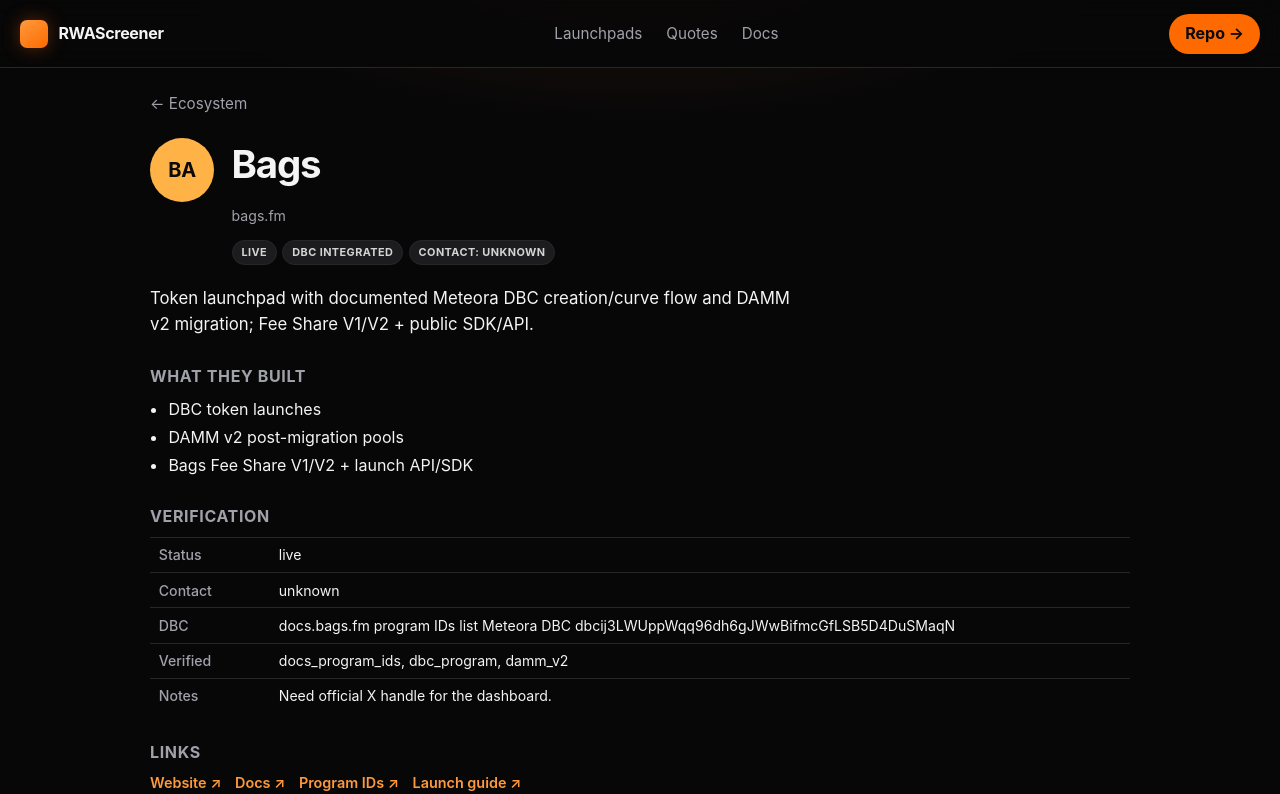
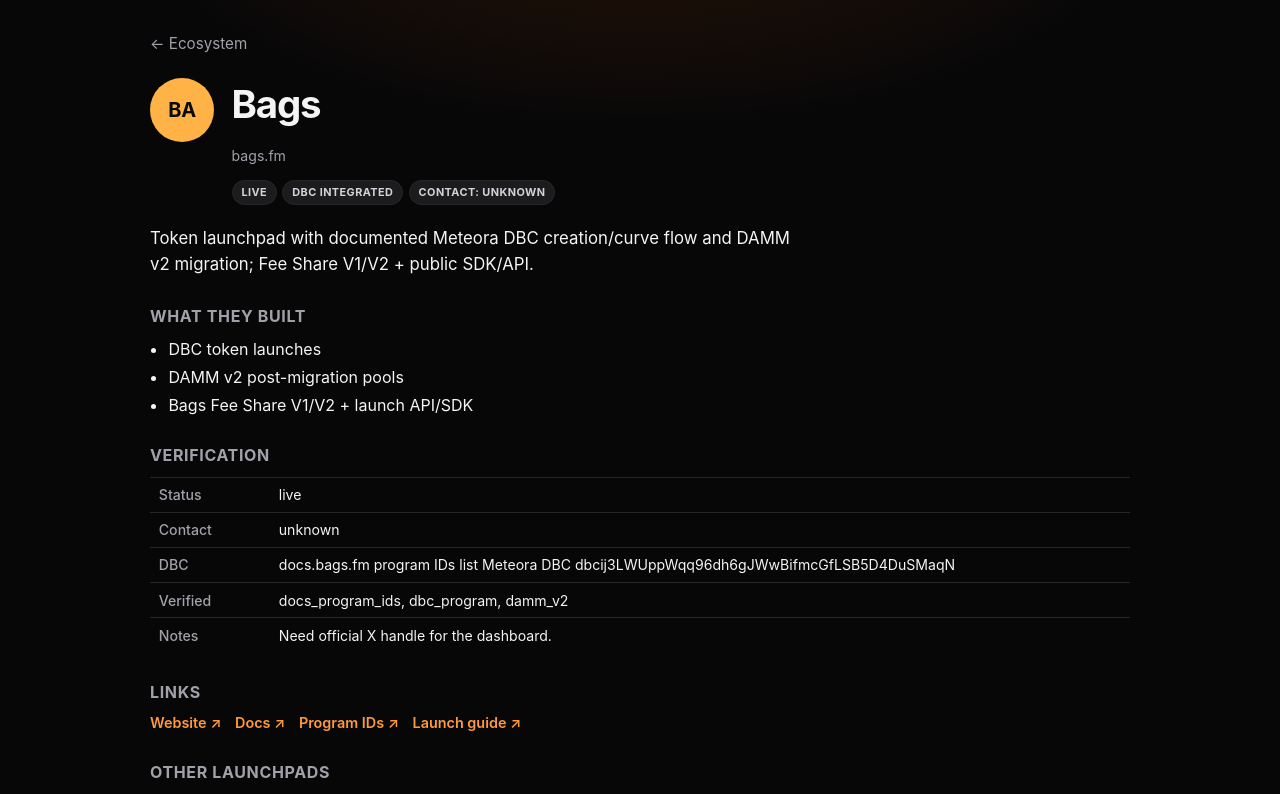
Before and after one commit to semi-infiknight/RWAScreener, a Next.js app: page /projects/bags in a window 1280 px wide. Shown: the top 794 px of the page. Built offline with nearby package versions, Linux system fonts and the light colour scheme.

Commit message:
ui: remove top navbar from ecosystem and project pages
Keep detail back-link; filters still open from the controls icon.

```diff
--- a/app/globals.css
+++ b/app/globals.css
@@ -469,7 +469,7 @@ button, input { font: inherit; color: inherit; }
   margin-right: 0.65rem;
 }
 
-.project-page { padding-top: 1.5rem; }
+.project-page { padding-top: 2rem; }
 .back-link {
   display: inline-block;
   color: var(--muted);
--- a/app/projects/[slug]/page.tsx
+++ b/app/projects/[slug]/page.tsx
@@ -53,24 +53,6 @@ export default async function ProjectPage({ params }: Props) {
 
   return (
     <div className="page">
-      <header className="topnav">
-        <Link href="/" className="brand">
-          <span className="mark" aria-hidden />
-          RWAScreener
-        </Link>
-        <nav className="nav-links" aria-label="Primary">
-          <Link href="/">Launchpads</Link>
-          <span>Quotes</span>
-          <span>Docs</span>
-        </nav>
-        <a
-          className="nav-cta"
-          href="https://github.com/semi-infiknight/RWAScreener"
-        >
-          Repo →
-        </a>
-      </header>
-
       <main className="shell project-page">
         <Link href="/" className="back-link">
           ← Ecosystem
```
Also changed, not shown: app/ecosystem-explorer.tsx (+0 -24 lines).
